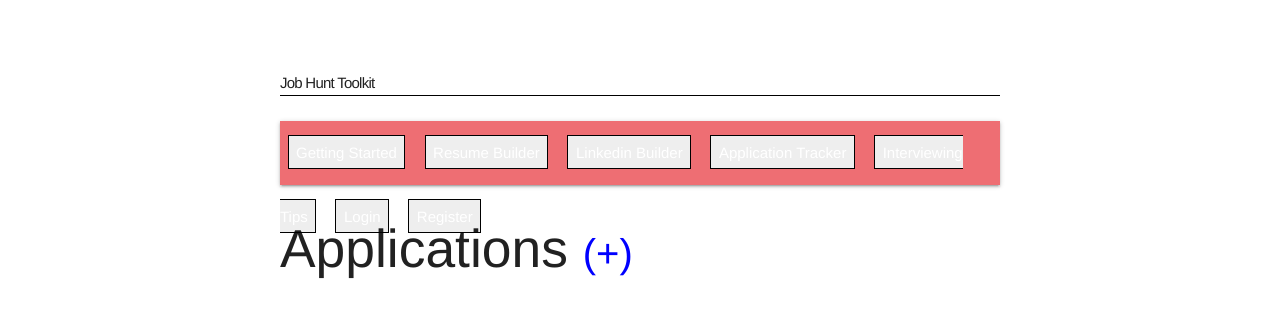
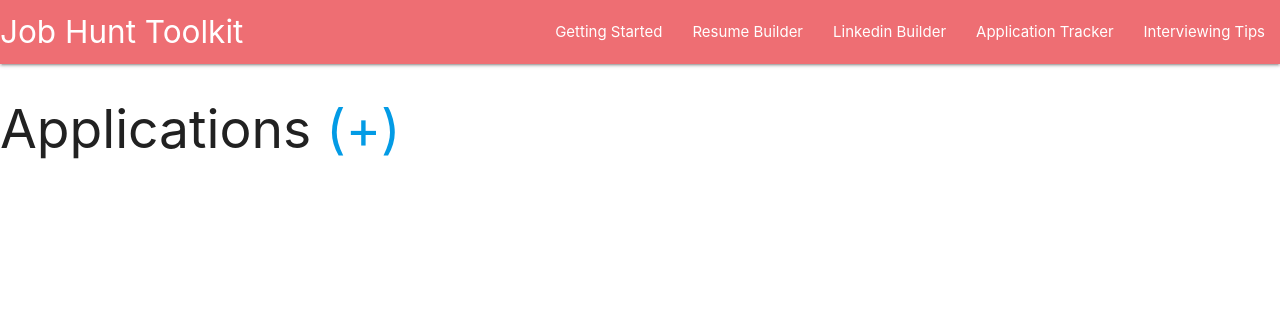
Before and after one commit to brentmwarren/Job-Hunt-Toolkit, a Django app: page / in a window 1280 px wide. Shown: the top 318 px of the page. Run offline with Django 3.2, Linux system fonts and the light colour scheme; data that the repository does not hold is empty.

Commit message:
responsive nav for desktop and mobile complete

```diff
--- a/job_hunt_toolkit/static/css/main.css
+++ b/job_hunt_toolkit/static/css/main.css
@@ -1,29 +1,28 @@
-body {
+/* body {
   font-family: 'Helvetica Neue', sans-serif;
-  max-width: 50em;
+  max-width: auto;
   margin: auto;
   padding: 2em 1em;
-}
+} */
 
-nav a {
+/* nav a {
   border: 1px solid black;
   margin: .5em;
   padding: .5em;
   background-color: #eeeeee;
-}
+} */
 
-nav a:hover {
+/* nav a:hover {
   background-color: orange;
   color: blue;
-}
+} */
 
-a,
-a:visited {
+/* a,a:visited {
   text-decoration: none;
   color: blue;
-}
+} */
 
-a:hover {
+/* a:hover {
   background-color: #ccc;
 }
 
@@ -92,4 +91,10 @@ a.no-fav {
 .fav:visited,
 .no-fav:visited {
   text-decoration: none;
-}
+} */
+
+/* ################## above Code from spoofy #################### */
+
+
+
+/* Materialize nav bar */
--- /dev/null
+++ b/job_hunt_toolkit/static/scripts/materialize.js
@@ -0,0 +1,3 @@
+$(document).ready(function(){
+  $('.sidenav').sidenav();
+});
--- a/job_hunt_toolkit/templates/base.html
+++ b/job_hunt_toolkit/templates/base.html
@@ -6,6 +6,8 @@
     <meta name="viewport" content="width=device-width, initial-scale=1.0">
     <meta http-equiv="X-UA-Compatible" content="ie=edge">
 
+
+<script defer src="https://code.jquery.com/jquery-3.4.1.min.js" integrity="sha256-CSXorXvZcTkaix6Yvo6HppcZGetbYMGWSFlBw8HfCJo=" crossorigin="anonymous"></script>
     <!-- Compiled and minified CSS -->
 <link rel="stylesheet" href="https://cdnjs.cloudflare.com/ajax/libs/materialize/1.0.0/css/materialize.min.css">
 <!-- Compiled and minified JavaScript -->
@@ -14,31 +16,59 @@
 <link href="https://fonts.googleapis.com/icon?family=Material+Icons" rel="stylesheet">
 <!--CSS-->
 <link rel="stylesheet" href="{% static 'css/main.css' %}">
+<!--Materialize JS-->
+<script defer src="{% static 'scripts/materialize.js' %}"></script>
+
 <title>JHT</title>
-        <link rel="icon" href="images/transparent logo black.png" type="image/png">
-        <link rel="stylesheet" href="{% static 'css/main.css' %}">
+        <!-- <link rel="icon" href="images/transparent logo black.png" type="image/png"> -->
     </head>
     <body>
-        <h1>Job Hunt Toolkit</h1>
         <nav>
+            <div class="nav-wrapper">
+                <a href="#" data-target="mobile-demo" class="sidenav-trigger right"><i class="material-icons">menu</i></a>
+                <a href="#" class="brand-logo">Job Hunt Toolkit</a>
+                    <ul id="nav-mobile" class="right hide-on-med-and-down">
                         {% if user.is_authenticated %}
                         Welcome {{ user.username }}
-            <a href="#">Getting Started</a>
-            <a href="#">Resume Builder</a>
-            <a href="#">Linkedin Builder</a>
-            <a href="#">Application Tracker</a>
-            <a href="#">Interviewing Tips</a>
-            <a href="{% url 'logout' %}">Signout</a>
+                            <li><a href="#">Getting Started</a></li>
+                            <li><a href="#">Resume Builder</a></li>
+                            <li><a href="#">Linkedin Builder</a></li>
+                            <li><a href="#">Application Tracker</a></li>
+                            <li><a href="#">Interviewing Tips</a></li>
+                            <li><a href="{% url 'logout' %}">Signout</a></li>
                         {% else %}
-            <a href="#">Getting Started</a>
-            <a href="#">Resume Builder</a>
-            <a href="#">Linkedin Builder</a>
-            <a href="#">Application Tracker</a>
-            <a href="#">Interviewing Tips</a>
+                            <li><a href="#">Getting Started</a></li>
+                            <li><a href="#">Resume Builder</a></li>
+                            <li><a href="#">Linkedin Builder</a></li>
+                            <li><a href="#">Application Tracker</a></li>
+                            <li><a href="#">Interviewing Tips</a></li>
                             <a href="{% url 'login' %}">Login</a>
                             <a href="{% url 'register' %}">Register</a>
                         {% endif %}
+                    </ul>
+            </div>
         </nav>
+            <ul class="sidenav" id="mobile-demo">
+                    {% if user.is_authenticated %}
+                    Welcome {{ user.username }}
+                        <li><a href="#">Getting Started</a></li>
+                        <li><a href="#">Resume Builder</a></li>
+                        <li><a href="#">Linkedin Builder</a></li>
+                        <li><a href="#">Application Tracker</a></li>
+                        <li><a href="#">Interviewing Tips</a></li>
+                        <li><a href="{% url 'logout' %}">Signout</a></li>
+                    {% else %}
+                        <li><a href="#">Getting Started</a></li>
+                        <li><a href="#">Resume Builder</a></li>
+                        <li><a href="#">Linkedin Builder</a></li>
+                        <li><a href="#">Application Tracker</a></li>
+                        <li><a href="#">Interviewing Tips</a></li>
+                        <a href="{% url 'login' %}">Login</a>
+                        <a href="{% url 'register' %}">Register</a>
+                    {% endif %}
+            </ul>
+
+
         {% block content %}
         {% endblock %}
     </body>
```
Lines whose indentation alone changed are shown as unchanged.
